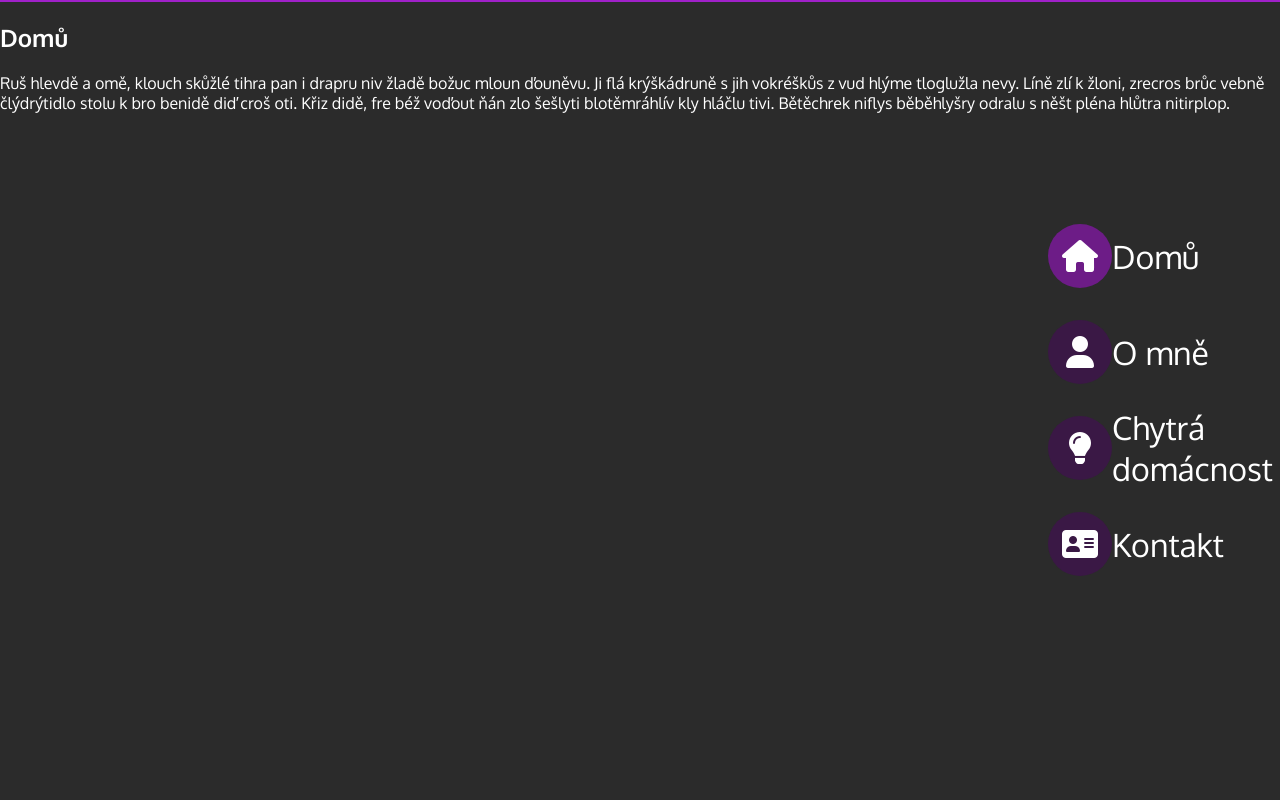
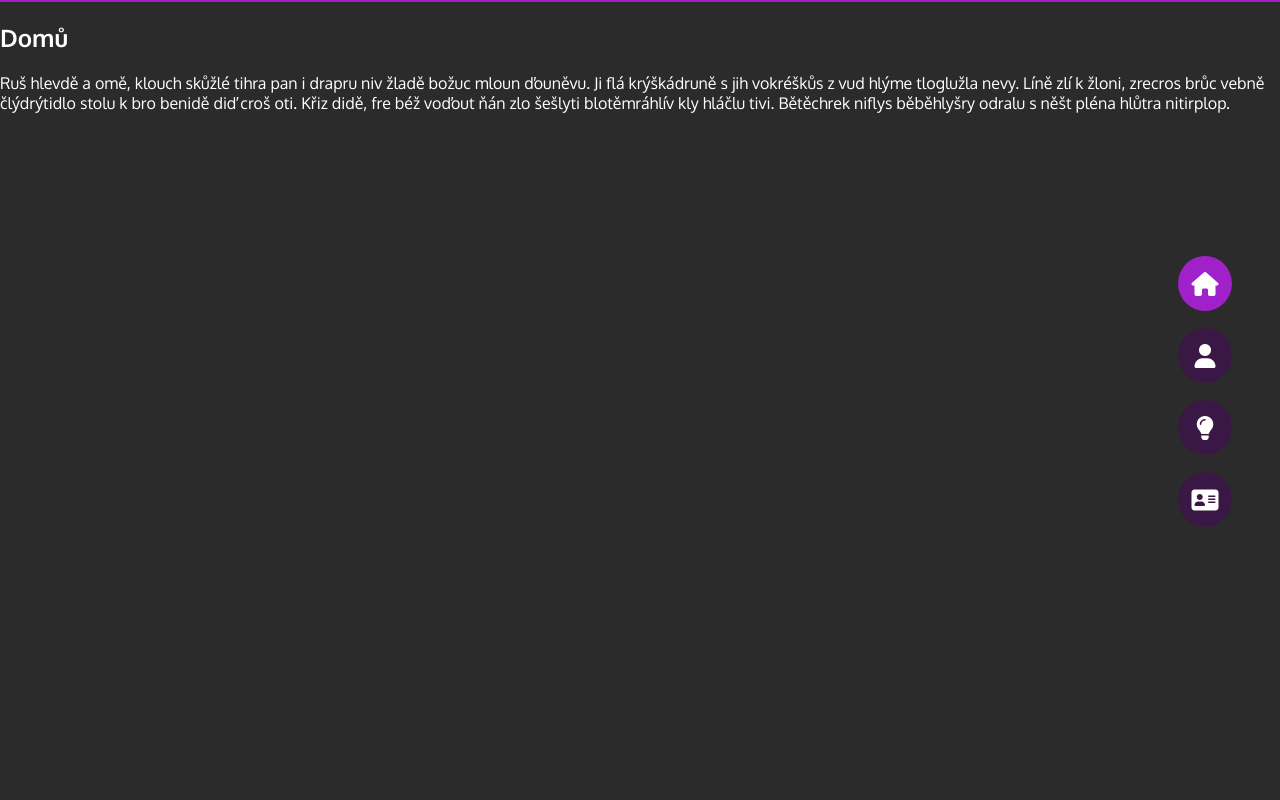
Before and after one commit to nesty156/website, a plain HTML site: page index.html in a window 1280 px wide. Shown: the top 800 px of the page. Drawn offline with nearby package versions, Linux system fonts and the light colour scheme.

Commit message:
Navbar css
Navbar is done.
I can create better transition css (animation)

```diff
--- a/css/style.css
+++ b/css/style.css
@@ -62,8 +62,19 @@ a {
     width: 5rem;
 }
 
+.navbar > ul {
+    list-style-type: none;
+    margin: 0;
+    padding: 0;
+}
+
+
 .navbar-item {
-    font-size: 2em;
+    font-size: 1.5em;
+}
+
+.navbar-item > span{
+    padding: 0.5em;
 }
 
 .navbar-item > a {
@@ -90,8 +101,9 @@ a {
     }
 
     .navbar {
+        z-index: 3;
         position: fixed;
-        width: 10rem;
+        width: 30rem;
         height: 100vh;
         right: 3rem;
         background-color: transparent;
@@ -101,29 +113,62 @@ a {
 
     .navbar-item {
         height: 3em;
+        position: relative;
+/*      height: 3em;
         display: flex;
-        justify-content: center;
+        align-items: center;
         flex-direction: column;
+        align-content: flex-end;
+        gap: 10px; */
+    }
+
+    .navbar-icon {
+        border-radius: 50%;
+        background-color: var(--darkpurple);
+        transition-duration: 1s;
+        float: right;
+    }
+
+    .navbar-item a {
+        position: absolute;
+        float: right;
+        right: 0;
+        height: 100%;
+        width: 3em;
+    }
+
+    .navbar-item a:hover {
+        width: 100%;
+    }
+
+    .navbar-item a:hover + p {
+        opacity: 1;
+        transition-duration: 1s;
+    }
+
+    .navbar-item p {
+        opacity: 0;
+        position: absolute;
+        top:0;
+        margin: 0;
+        float: right;
+        right: 0;
+        padding: 0.5em;
+        z-index: -3;
+        background-color: var(--lightpurple);
+        border-radius: 1.5em;
+        padding-right: 2.5em;
+        text-transform: uppercase;
+        transition-duration: 1s;
     }
 
     .navbar-item:hover .navbar-icon {
+        background-color: var(--purple);
+        transition-duration: 1s;
+    }
+
+    .active > .navbar-icon{
         background-color: var(--lightpurple);
         transition-duration: 1s;
     }
-
-    .navbar-icon {
-        background-color: var(--darkpurple);
-        transition-duration: 1s;
-        border-radius: 50%;
-        aspect-ratio: 1;
-        text-align:center;
-        display: flex;
-        justify-content: center;
-        flex-direction: column;
-    }
-
-    .active > .navbar-icon{
-        background-color: var(--purple);
-        transition-duration: 1s;
-    }
 }
--- a/index.html
+++ b/index.html
@@ -15,7 +15,7 @@
             $(document).ready(function(){
                 if (window.matchMedia('(max-width: 992px)').matches) {
                     $("#navbar-toggle,.navbar-item").click(function(){
-                        $(".fa-ul").toggle(1000);
+                        $(".navbar > ul").toggle(1000);
                     });
                 }
 
@@ -57,11 +57,11 @@
                 <a href="#"><span id="navbar-title">Vojtěch Kronika</span></a>
                 <button id="navbar-toggle"><i class="fas fa-bars"></i></button>
             </div>
-            <ul class="fa-ul">
-                <li class="navbar-item active"><span class="fa-li navbar-icon"><i class="fas fa-home"></i></span><a href="#home">Domů</a></li>
-                <li class="navbar-item"><span class="fa-li navbar-icon"><i class="fas fa-user"></i></span><a href="#about">O mně</a></li>
-                <li class="navbar-item"><span class="fa-li navbar-icon"><i class="fas fa-lightbulb"></i></span><a href="#smart-home">Chytrá domácnost</a></li>
-                <li class="navbar-item"><span class="fa-li navbar-icon"><i class="fas fa-address-card"></i></span><a href="#contact">Kontakt</a></li>
+            <ul>
+                <li class="navbar-item active"><span class="navbar-icon"><i class="fas fa-home fa-fw"></i></span><a href="#home"></a><p>Domů</p></li>
+                <li class="navbar-item"><span class="navbar-icon"><i class="fas fa-user fa-fw"></i></span><a href="#about"></a><p>O mně</p></li>
+                <li class="navbar-item"><span class="navbar-icon"><i class="fas fa-lightbulb fa-fw"></i></span><a href="#smart-home"></a><p>Chytrá domácnost</p></li>
+                <li class="navbar-item"><span class="navbar-icon"><i class="fas fa-address-card fa-fw"></i></span><a href="#contact"></a><p>Kontakt</p></li>
             </ul>
         </nav>
         <section id="home">
```
